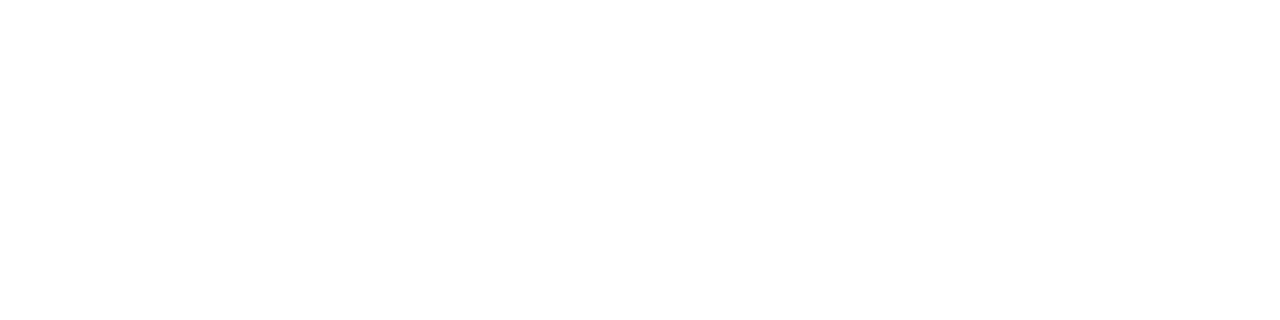
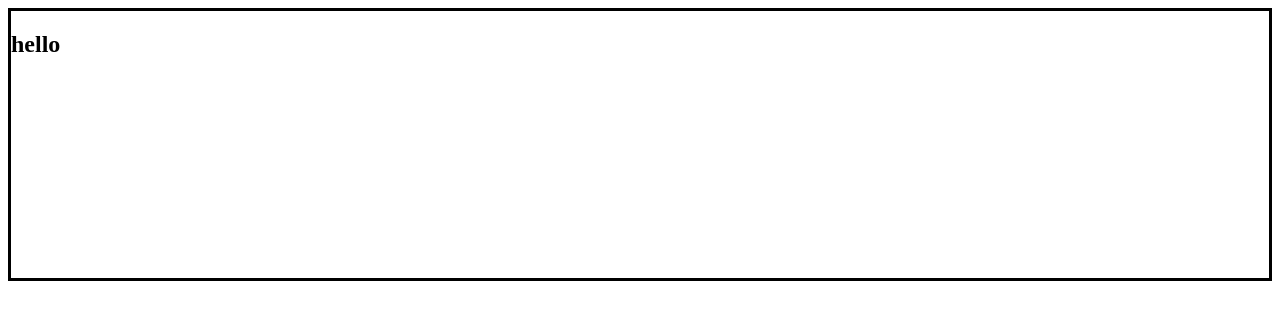
Before and after one commit to Jimto3/Project-Week, a website built with Vite: page client/index.html in a window 1280 px wide. Built offline with nearby package versions, Linux system fonts and the light colour scheme.

Commit message:
add grid

```diff
--- a/client/index.html
+++ b/client/index.html
@@ -7,5 +7,9 @@
     <link rel="stylesheet" href="style.css" />
     <script type="module" src="app.js" defer></script>
   </head>
-  <body></body>
+  <body>
+    <div id="grid">
+      <h2>hello</h2>
+    </div>
+  </body>
 </html>
--- a/client/package.json
+++ b/client/package.json
@@ -11,5 +11,6 @@
   "license": "ISC",
   "dependencies": {
     "vite": "^5.0.10"
-  }
+  },
+  "type": "module"
 }
--- a/client/style.css
+++ b/client/style.css
@@ -0,0 +1,7 @@
+#grid {
+  display: grid;
+  grid-template-columns: repeat(4, 1fr);
+  grid-template-rows: repeat(4, 1fr);
+  min-height: 100px;
+  border: 3px solid black;
+}
```
